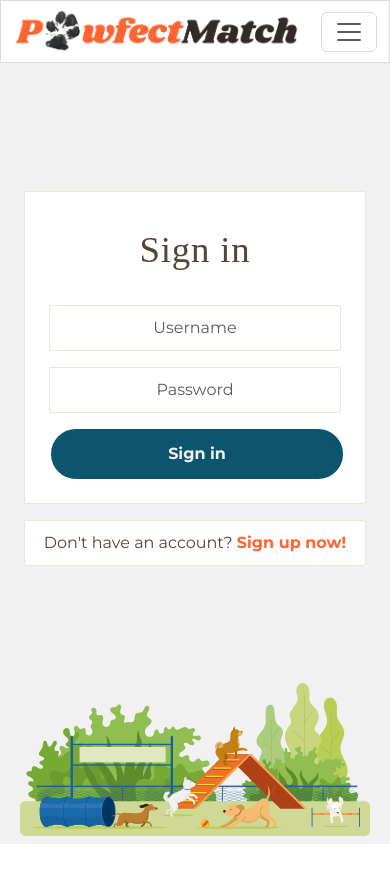
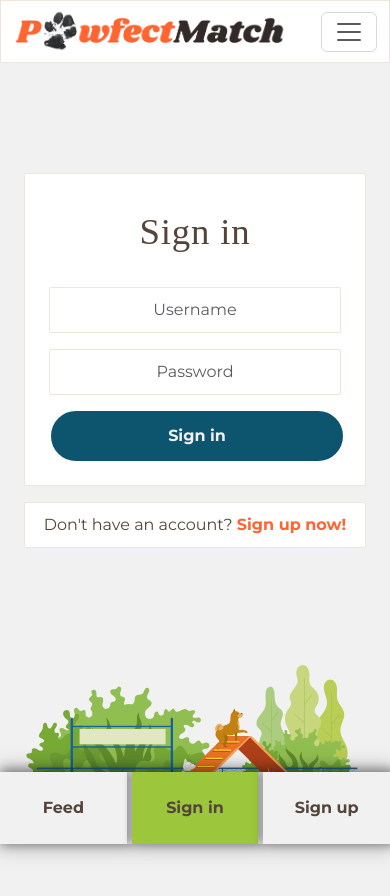
Before and after one commit to Julia-Wagner/PawfectMatch, a React (Create React App) app: page /signin in a window 390 px wide. Before the commit the page ends 844 px from the top, so only its background shows below. Built offline with nearby package versions, Linux system fonts and the light colour scheme; the HTML template or start-up script is replaced by a standard one; a web font is replaced by a local one.

Commit message:
feat: add mobile bottom navbar

```diff
--- a/src/App.js
+++ b/src/App.js
@@ -1,5 +1,6 @@
 import styles from "./App.module.css";
 import NavBar from "./components/NavBar";
+import BottomNavBar from "./components/BottomNavBar";
 import Container from "react-bootstrap/Container"
 import {Route, Routes} from "react-router-dom";
 import "./api/axiosDefaults"
@@ -19,6 +20,7 @@ function App() {
                 <Route path="*" element={<p>Page not found!</p>}/>
             </Routes>
         </Container>
+        <BottomNavBar />
     </div>
   );
 }
--- a/src/App.module.css
+++ b/src/App.module.css
@@ -2,10 +2,6 @@
     font-family: "Montserrat", sans-serif;
     background-color: #f1f1f2;
     min-height: 100vh;
-}
-
-.Main {
-    padding-top: 81px;
 }
 
 .Content {
@@ -50,7 +46,7 @@ a:hover span {
     width: 5px;
 }
 *::-webkit-scrollbar-track {
-    background: #f1f1f1;
+    background: #f1f1f2;
 }
 *::-webkit-scrollbar-thumb {
     background: #888;
--- /dev/null
+++ b/src/components/BottomNavBar.js
@@ -0,0 +1,22 @@
+import React from 'react'
+import {Container, Nav, Navbar} from "react-bootstrap";
+import styles from "../styles/NavBar.module.css"
+import { NavLink } from "react-router-dom";
+
+const BottomNavBar = () => {
+    return (
+        <Navbar className={`d-md-none ${styles.BottomNavBar}`} sticky="bottom">
+            <Container className="p-0">
+                <Navbar.Collapse id="bottom-navbar-nav">
+                    <Nav className={`text-center w-100 ${styles.BottomGrid}`}>
+                        <NavLink to="/feed" id={styles.feed} className={({ isActive }) => isActive ? styles.BottomActive : styles.BottomNavLink}>Feed</NavLink>
+                        <NavLink to="/signin" id={styles.feed} className={({ isActive }) => isActive ? styles.BottomActive : styles.BottomNavLink}>Sign in</NavLink>
+                        <NavLink to="/signup" id={styles.sign} className={({ isActive }) => isActive ? styles.BottomActive : styles.BottomNavLink}>Sign up</NavLink>
+                    </Nav>
+                </Navbar.Collapse>
+            </Container>
+        </Navbar>
+    )
+}
+
+export default BottomNavBar;
--- a/src/components/NavBar.js
+++ b/src/components/NavBar.js
@@ -6,16 +6,16 @@ import { NavLink } from "react-router-dom";
 
 const NavBar = () => {
     return (
-        <Navbar className={styles.NavBar} expand="md" fixed="top">
+        <Navbar className={styles.NavBar} expand="md" sticky="top">
             <Container>
                 <NavLink to="/">
                     <Navbar.Brand>
-                        <img src={logo} alt="logo" height="45" />
+                        <img className={styles.Logo} src={logo} alt="logo" height="45" />
                     </Navbar.Brand>
                 </NavLink>
                 <Navbar.Toggle aria-controls="basic-navbar-nav" />
                 <Navbar.Collapse id="basic-navbar-nav">
-                    <Nav className="ms-auto text-left">
+                    <Nav className="ms-auto text-center">
                         <NavLink to="/feed" className={({ isActive }) => isActive ? styles.Active : styles.NavLink}>Feed</NavLink>
                         <NavLink to="/signin" className={({ isActive }) => isActive ? styles.Active : styles.NavLink}>Sign in</NavLink>
                         <NavLink to="/signup" className={({ isActive }) => isActive ? styles.Active : styles.NavLink}>Sign up</NavLink>
--- a/src/styles/NavBar.module.css
+++ b/src/styles/NavBar.module.css
@@ -1,13 +1,56 @@
 .NavBar {
     background-color: #ffffff;
-    border: 1px solid #dadadf;
+    border: 1px solid #eee6d9;
 }
 
 .NavLink, .Active {
-    padding: 5px;
+    padding: 1rem;
     text-decoration: none;
+    font-weight: bold;
+    font-size: 1.2rem;
 }
 
-.Active i {
-    color: #2142b2;
+.NavLink:hover, .Active {
+    color: #ff6431;
 }
+
+.Logo {
+    max-width: 70vw;
+    object-fit: scale-down;
+}
+
+/* mobile navbar */
+
+.BottomNavBar {
+    background-color: #ffffff;
+    padding: 0;
+}
+
+.BottomNavLink, .BottomActive {
+    padding: 1.5rem 1rem;
+    text-decoration: none;
+    font-weight: bold;
+    font-size: 1rem;
+    width: inherit;
+    box-shadow: 3px -1px 10px 2px rgba(0, 0, 0, 0.4);
+}
+
+.BottomNavLink {
+    background-color: #f1f1f2;
+}
+
+.BottomGrid {
+    display: grid;
+    grid-template-columns: 1fr 1fr 1fr;
+    gap: 5px;
+    box-shadow: 1px 0px 20px 5px rgba(0, 0, 0, 0.2);
+}
+
+#feed.BottomActive {
+    background-color: #9cc63b;
+}
+
+#sign.BottomActive {
+    background-color: #0d546f;
+    color: #ffffff;
+}
```
